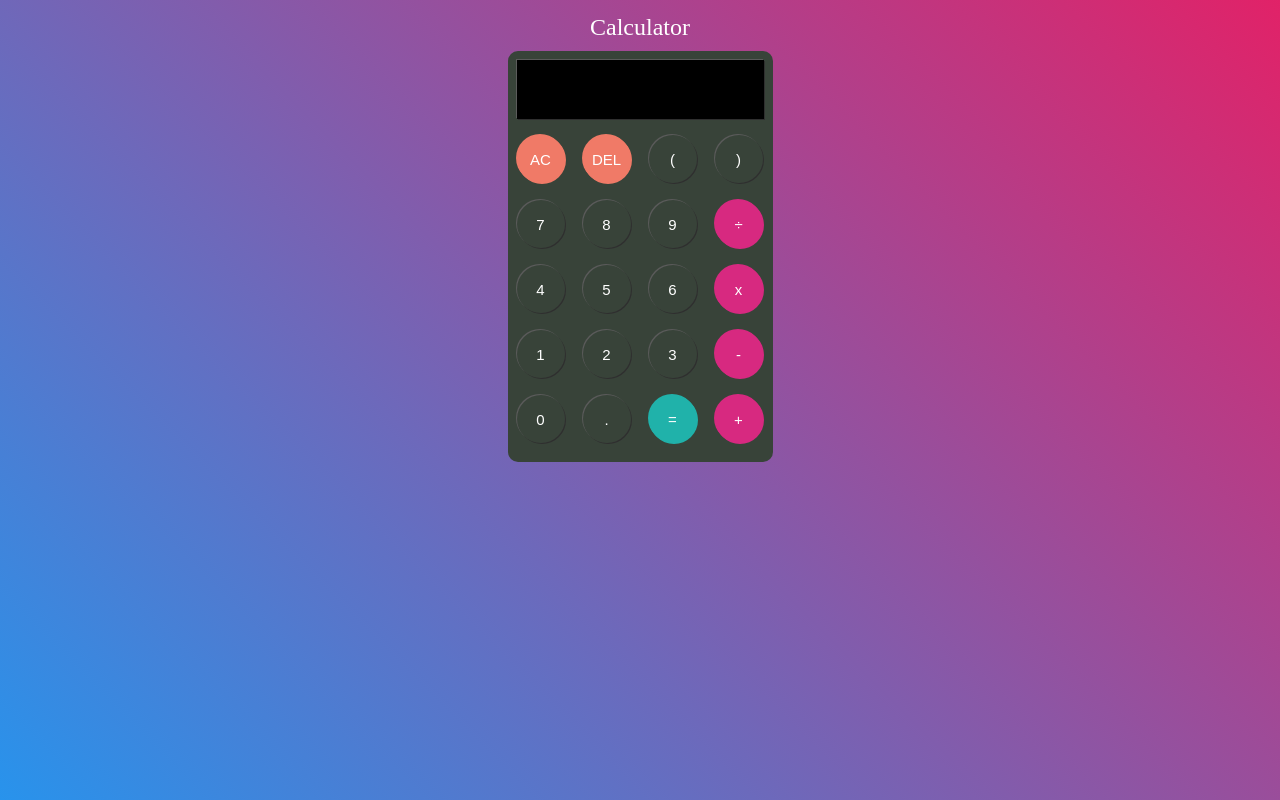
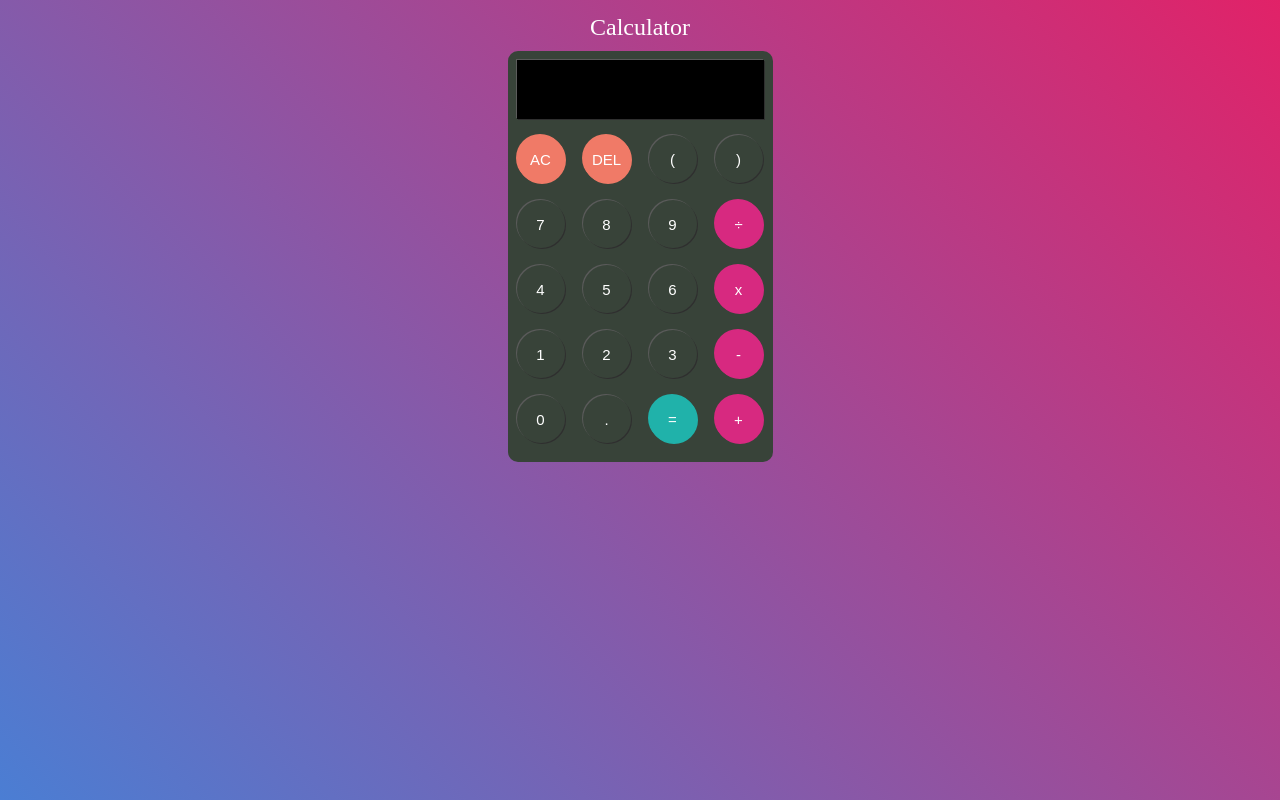
Before and after one commit to Coder-Saiful/calculator, a plain HTML site: page index.html in a window 1280 px wide. Shown: the top 800 px of the page. Drawn offline with Linux system fonts and the light colour scheme.

Commit message:
Update style.css

```diff
--- a/style.css
+++ b/style.css
@@ -8,7 +8,7 @@
     display: flex;
     justify-content: center;
     background: linear-gradient(45deg, #2893EC, #E12268);
-    height: 100vh;
+    height: 100vw;
 }
 
 table {
```
